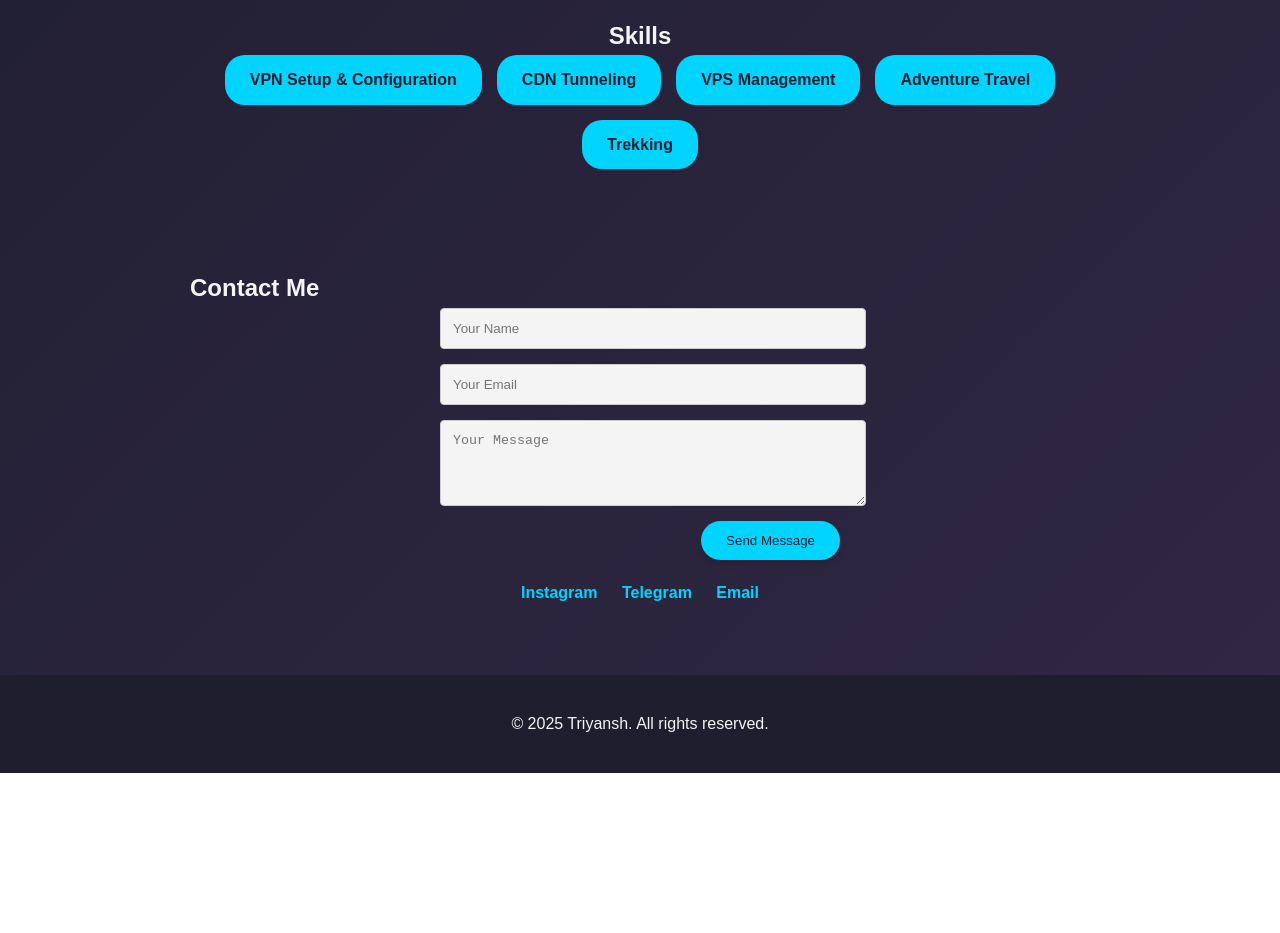
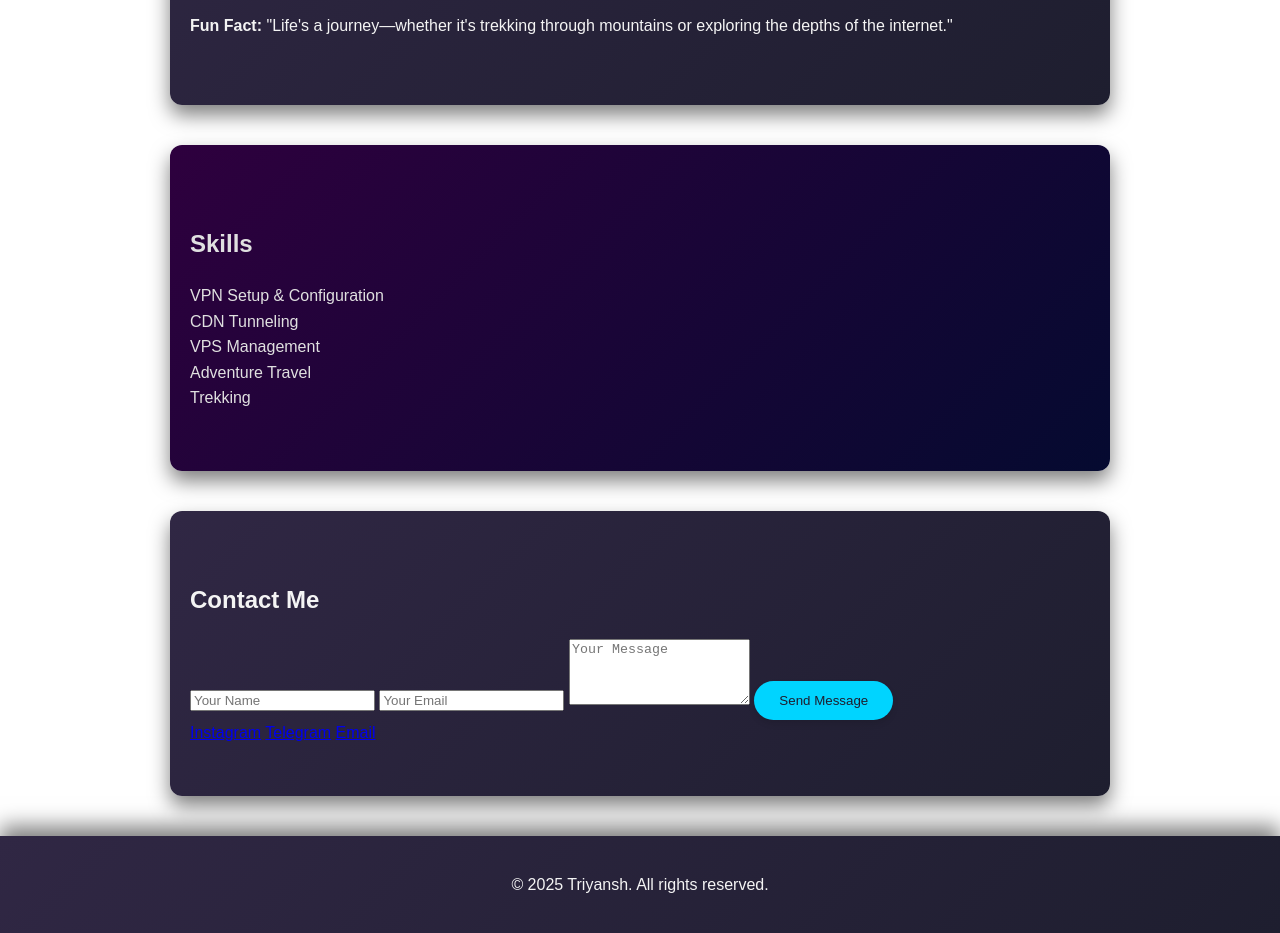
Before and after one commit to Triyansh9752-ai-png/Profiler, a plain HTML site: page index.html in a window 1280 px wide. Shown: the part 765-1698 px from the top of the page. Before the commit the page ends 1538 px from the top, so only its background shows below. Drawn offline with Linux system fonts and the light colour scheme.

Commit message:
Update styles.css

```diff
--- a/styles.css
+++ b/styles.css
@@ -4,27 +4,67 @@ body {
   margin: 0;
   padding: 0;
   line-height: 1.6;
-  color: #333;
+  color: #fff;
   background: linear-gradient(135deg, #1e1e2f, #302744);
+  background-image: radial-gradient(circle at top left, rgba(255, 255, 255, 0.1) 10%, transparent 30%),
+                    radial-gradient(circle at bottom right, rgba(255, 255, 255, 0.05) 20%, transparent 50%);
+  background-size: cover;
+  overflow-x: hidden;
   scroll-behavior: smooth; /* Enables smooth scrolling */
-  overflow-x: hidden;
 }
 
-h1, h2 {
-  margin: 0;
+/* Hero Section */
+.hero {
+  background: linear-gradient(135deg, #00d4ff, #1e1e2f);
+  background-image: radial-gradient(circle at center, rgba(255, 255, 255, 0.1) 10%, transparent 30%),
+                    radial-gradient(circle at center, rgba(0, 0, 0, 0.05) 10%, transparent 50%);
+  color: #fff;
+  text-align: center;
+  padding: 100px 20px;
+  animation: fadeIn 2s ease-in-out;
+}
+
+.hero-content h1 {
+  font-size: 3.5rem;
+  margin-bottom: 20px;
+  text-shadow: 2px 2px 5px rgba(0, 0, 0, 0.5);
+}
+
+.hero-content p {
+  margin: 10px 0 20px;
+  font-size: 1.3rem;
+  color: #d1d1d1;
+  text-shadow: 1px 1px 3px rgba(0, 0, 0, 0.3);
+}
+
+/* Section Background Enhancements */
+section {
+  background: linear-gradient(135deg, #302744, #1e1e2f);
+  border-radius: 12px;
+  box-shadow: 0px 10px 20px rgba(0, 0, 0, 0.5);
+  padding: 50px 20px;
+  max-width: 900px;
+  margin: 40px auto;
   color: #f4f4f4;
 }
 
-a {
-  text-decoration: none;
-  color: #f4f4f4;
-  transition: color 0.3s ease;
+.skills {
+  background: linear-gradient(135deg, #2e003e, #050a30);
+  padding: 60px 20px;
+  color: #e0e0e0;
+  border-radius: 12px;
 }
 
-a:hover {
-  color: #00d4ff;
+/* Footer */
+footer {
+  text-align: center;
+  padding: 20px;
+  background: linear-gradient(135deg, #302744, #1e1e2f);
+  color: #f4f4f4;
+  box-shadow: 0px -10px 20px rgba(0, 0, 0, 0.5);
 }
 
+/* Button and Hover Effects */
 button, .btn {
   display: inline-block;
   padding: 12px 25px;
@@ -42,120 +82,7 @@ button:hover, .btn:hover {
   transform: scale(1.05);
 }
 
-section {
-  padding: 50px 20px;
-  max-width: 900px;
-  margin: auto;
-  color: #e0e0e0;
-}
-
-.highlight {
-  color: #00d4ff;
-}
-
-/* Hero Section */
-.hero {
-  background: linear-gradient(135deg, #00d4ff, #1e1e2f);
-  color: #fff;
-  text-align: center;
-  padding: 100px 20px;
-  animation: fadeIn 2s ease-in-out;
-}
-
-.hero-content h1 {
-  font-size: 3rem;
-  margin-bottom: 20px;
-}
-
-.hero-content p {
-  margin: 10px 0 20px;
-  font-size: 1.3rem;
-}
-
-/* About Section */
-.about p {
-  margin: 10px 0;
-}
-
-/* Skills Section */
-.skills {
-  text-align: center;
-}
-
-.skill-list {
-  display: flex;
-  flex-wrap: wrap;
-  justify-content: center;
-  gap: 15px;
-}
-
-.skill-item {
-  background: #00d4ff;
-  color: #1e1e2f;
-  padding: 12px 25px;
-  border-radius: 20px;
-  font-weight: bold;
-  transition: transform 0.3s ease, background 0.3s ease;
-}
-
-.skill-item:hover {
-  background: #0056b3;
-  transform: translateY(-5px);
-}
-
-/* Contact Section */
-.contact form {
-  display: flex;
-  flex-direction: column;
-  gap: 15px;
-  max-width: 400px;
-  margin: auto;
-}
-
-.contact form input, .contact form textarea {
-  width: 100%;
-  padding: 12px;
-  border: 1px solid #ccc;
-  border-radius: 4px;
-  background: #f4f4f4;
-  color: #333;
-  transition: border-color 0.3s ease;
-}
-
-.contact form input:focus, .contact form textarea:focus {
-  border-color: #00d4ff;
-}
-
-.contact form button {
-  align-self: flex-end;
-}
-
-.social-links {
-  text-align: center;
-  margin-top: 20px;
-}
-
-.social-links a {
-  margin: 0 10px;
-  color: #00d4ff;
-  font-weight: bold;
-  transition: transform 0.3s ease, color 0.3s ease;
-}
-
-.social-links a:hover {
-  color: #0056b3;
-  transform: scale(1.1);
-}
-
-footer {
-  text-align: center;
-  padding: 20px;
-  background: #1e1e2f;
-  color: #f4f4f4;
-  margin-top: 20px;
-}
-
-/* Keyframes for animation */
+/* Keyframes for Animation */
 @keyframes fadeIn {
   from {
     opacity: 0;
```
